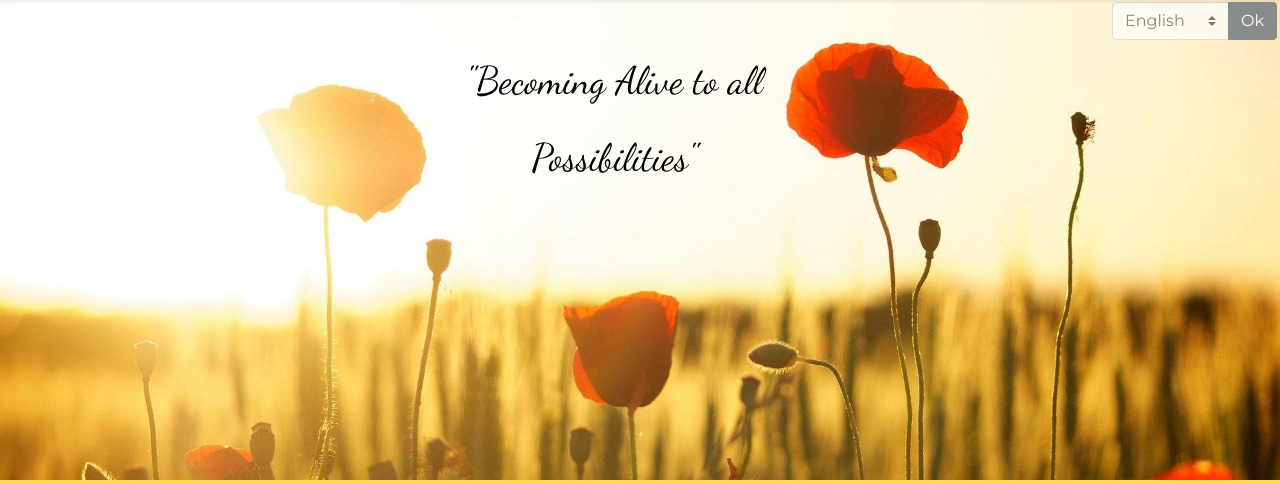
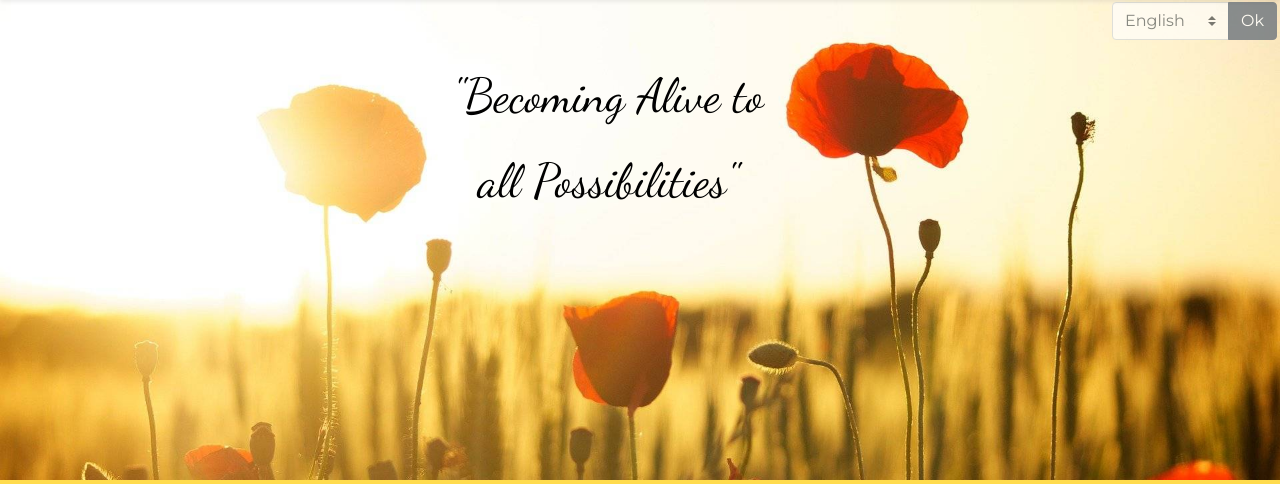
Before and after one commit to thorndeux/webpage_anette, a Flask app: page /contact in a window 1280 px wide. Shown: the part 68-552 px from the top of the page. Run offline with Flask 2, Linux system fonts and the light colour scheme; some libraries are stand-ins or nearby versions.

Commit message:
Adjusted size/positioning of quores; minor editing

```diff
--- a/static/css/styles.css
+++ b/static/css/styles.css
@@ -164,7 +164,7 @@ picture {
     color: lavenderblush;
 
     font-family: "Dancing Script";
-    font-size: 3vw;
+    font-size: 3.7vw;
     line-height: 1.8;
 }
 
@@ -204,17 +204,17 @@ picture {
 
 .quote2 {
     position: absolute;
-    top: 4%;
+    top: 6%;
     left: 30vw;
-    right: 34vw;
+    right: 35vw;
 
     text-align: center;
 
     color: black;
 
     font-family: "Dancing Script";
-    font-size: 3vw;
-    line-height: 2;
+    font-size: 3.7vw;
+    line-height: 1.8;
 }
 
 @media only screen and (max-width: 991.98px) {
--- a/templates/contact.html
+++ b/templates/contact.html
@@ -6,7 +6,7 @@
 
 {% block slogan %}
     <div class="p-4 mb-5 quote2">
-        <span lang="en">"Becoming Alive to all Possibilities"</span>
+        <span lang="en">"Becoming Alive to <span style="white-space: nowrap;">all Possibilities"</span></span>
         <span lang="de"><span style="white-space: nowrap;">"Sich neuen</span> Möglichkeiten öffnen"</span>
     </div>
 {% endblock %}
--- a/templates/rosen.html
+++ b/templates/rosen.html
@@ -14,7 +14,7 @@
 {% set alt = "Rosen Touch" %}
 
 {% block heading %}
-    <span lang="en">The Rosen Method</span><span lang="de" class="rosen-de">Die Rosen Methode</span>
+    <span lang="en">The Rosen Method</span><span lang="de">Die Rosen Methode</span>
 {% endblock %}
 
 {% block slogan2 %}
```
Also changed, not shown: templates/index.html (+4 -4 lines), static/images/mentor-3610255_3x2.jpg (deleted), static/images/mentor-3610255_8x3.jpg (deleted), static/images/mentor-3610255_8x3_lg.jpg (deleted), static/images/religion-4335820_3x2.jpg (deleted), static/images/religion-4335820_8x3.jpg (deleted), static/images/religion-4335820_8x3_lg.jpg (deleted).
